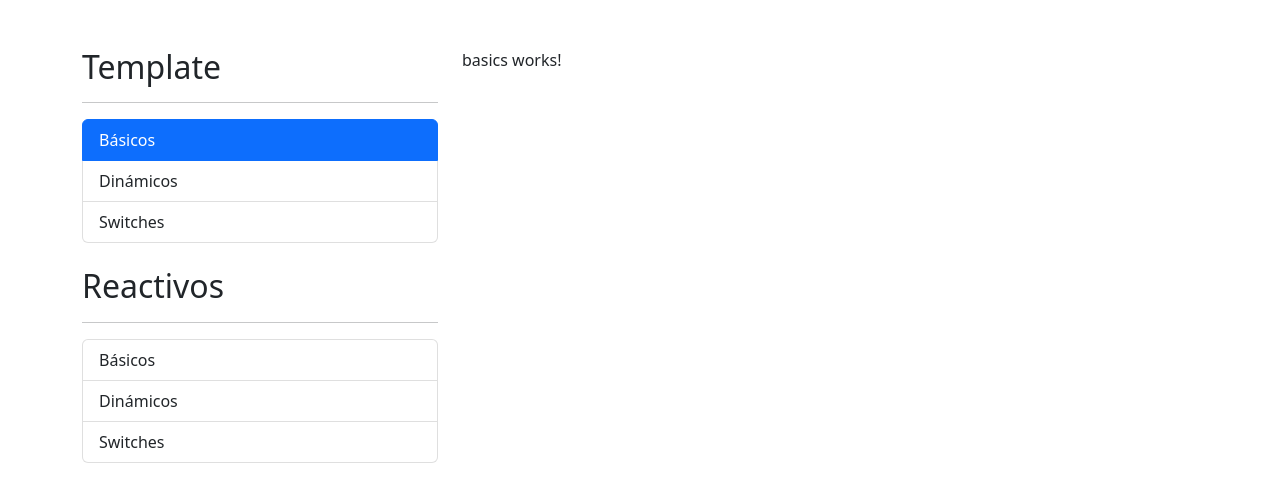
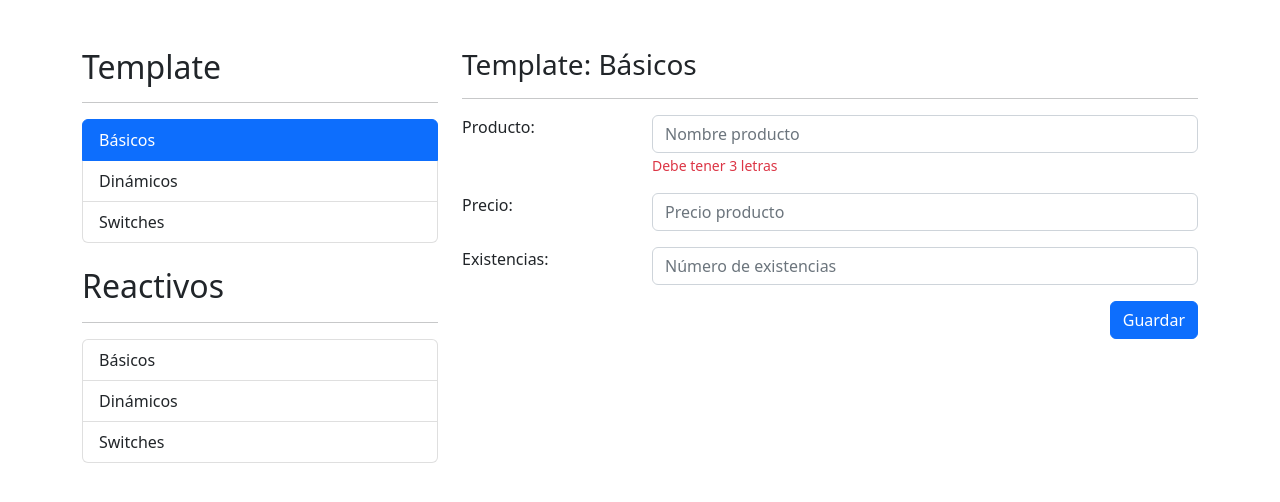
Before and after one commit to daguttt/forms-app-angular, an Angular app: page /template/basics in a window 1280 px wide. Shown: the top 502 px of the page. Built offline with nearby package versions, Linux system fonts and the light colour scheme.

Commit message:
Class 234: Template Basics Form's Design

```diff
--- a/src/app/template/basics/basics.component.html
+++ b/src/app/template/basics/basics.component.html
@@ -1 +1,32 @@
-<p>basics works!</p>
+<h3>Template: Básicos</h3>
+<hr />
+
+<form>
+  <!-- Product -->
+  <div class="row mb-3">
+    <label class="col-sm-3">Producto:</label>
+    <div class="col-sm-9">
+      <input type="text" class="form-control" placeholder="Nombre producto" />
+      <span class="form-text text-danger">Debe tener 3 letras</span>
+    </div>
+  </div>
+  <!-- Price -->
+  <div class="row mb-3">
+    <label class="col-sm-3">Precio:</label>
+    <div class="col-sm-9">
+      <input type="number" class="form-control" placeholder="Precio producto" />
+    </div>
+  </div>
+  <!-- Inventory -->
+  <div class="row mb-3">
+    <label class="col-sm-3">Existencias:</label>
+    <div class="col-sm-9">
+      <input
+        type="number"
+        class="form-control"
+        placeholder="Número de existencias"
+      />
+    </div>
+  </div>
+  <button type="submit" class="btn btn-primary float-end">Guardar</button>
+</form>
```
